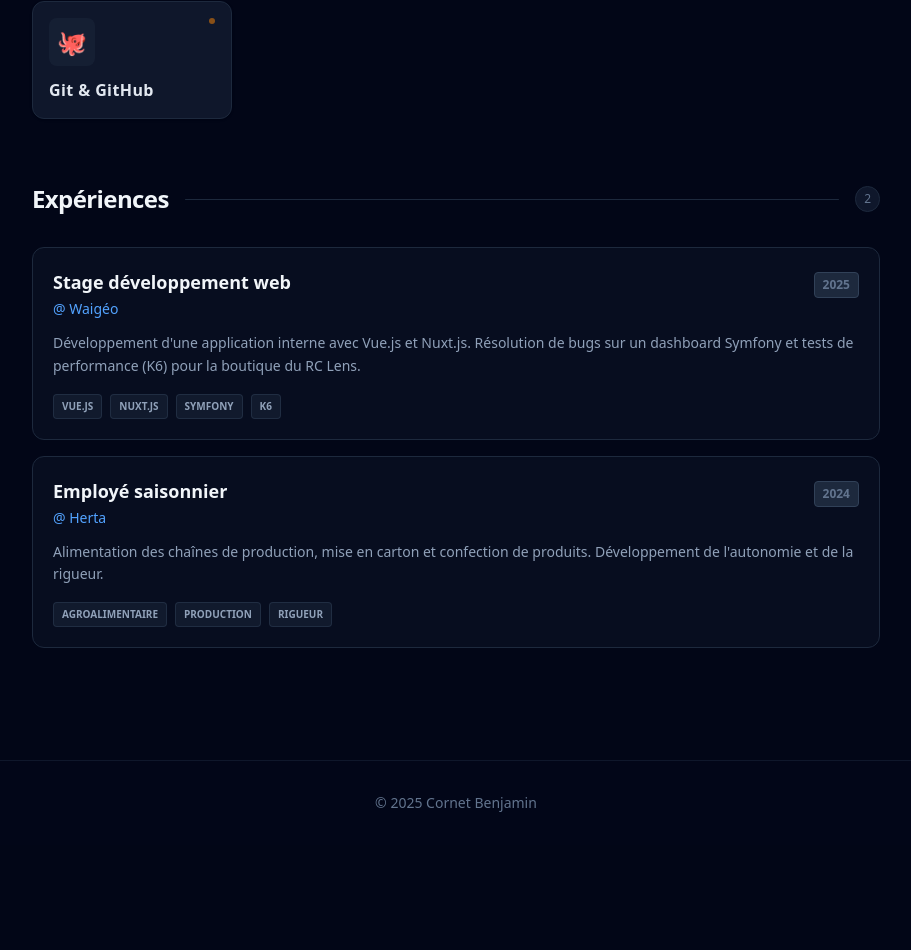
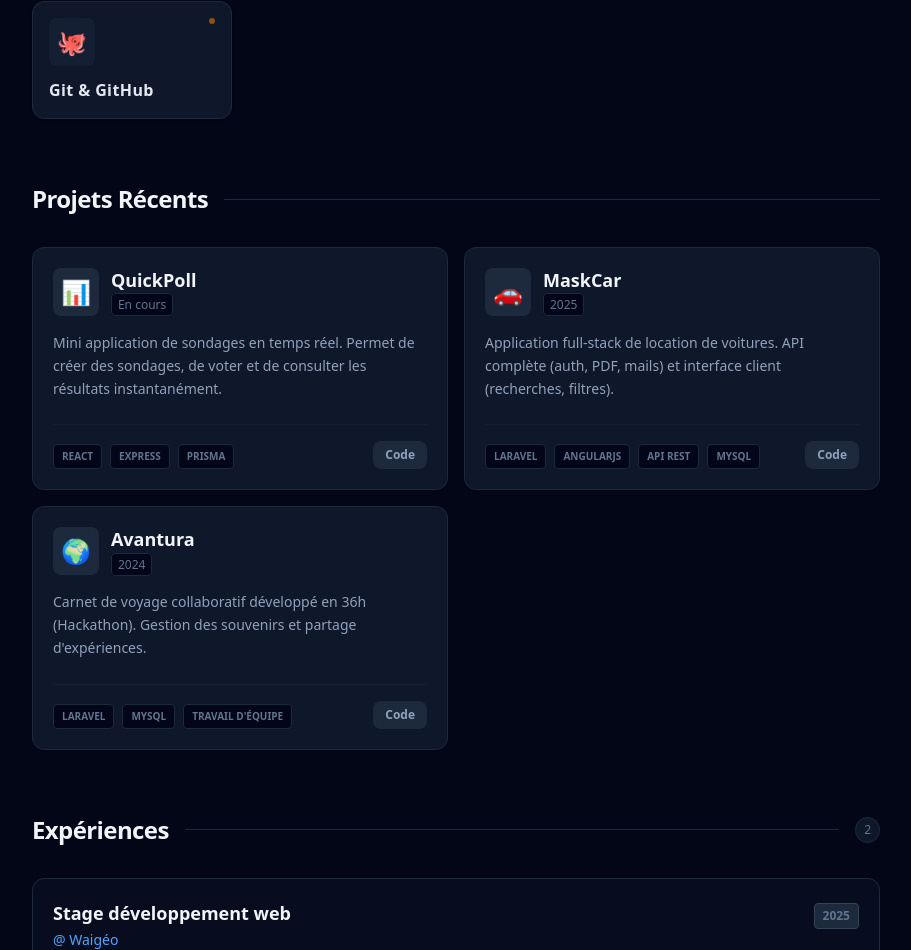
Before and after one commit to BenjaminC62/cv-cornet-benjamin, a Next.js app: page / in a window 1280 px wide. Shown: the part 630-1580 px from the top of the page, without its empty margins (184-1095 px from the left). Before the commit the page ends 1475 px from the top, so only its background shows below. Built offline with nearby package versions, Linux system fonts and the light colour scheme.

Commit message:
Fixes #16 - fin de création des projets

```diff
--- /dev/null
+++ b/app/(cv)/Projects/Projects.tsx
@@ -0,0 +1,33 @@
+import React from 'react';
+import ProjectCard from './components/ProjectCard';
+import { projectsData } from './data/projects';
+
+const Projects: React.FC = () => {
+  return (
+    <section className="mb-16">
+      <div className="mb-8 flex items-center gap-4">
+        <h2 className="text-2xl font-bold text-slate-100 tracking-tight">
+          Projets Récents
+        </h2>
+        <div className="h-px bg-slate-800 flex-1 rounded-full"></div>
+      </div>
+
+      <div className="grid grid-cols-1 md:grid-cols-2 gap-4">
+        {projectsData.map((project) => (
+          <ProjectCard
+            key={project.id}
+            id={project.id}
+            title={project.title}
+            description={project.description}
+            tech={project.tech}
+            status={project.status}
+            icon={project.icon}
+            url={project.url}
+          />
+        ))}
+      </div>
+    </section>
+  )
+}
+
+export default Projects;
--- a/app/page.tsx
+++ b/app/page.tsx
@@ -1,6 +1,7 @@
 import Navbar from "./(cv)/Navbar/Navbar";
 import Skills from "./(cv)/Skills/Skills";
 import Experience from "./(cv)/Experiences/Experience";
+import Projects from "./(cv)/Projects/Projects";
 
 export default function Home() {
   const containerClass = "max-w-4xl w-full mx-auto px-6";
@@ -16,6 +17,7 @@ export default function Home() {
       <main className="flex-1 py-12">
         <div className={containerClass}>
           <Skills />
+          <Projects />
           <Experience />
         </div>
       </main>
```
